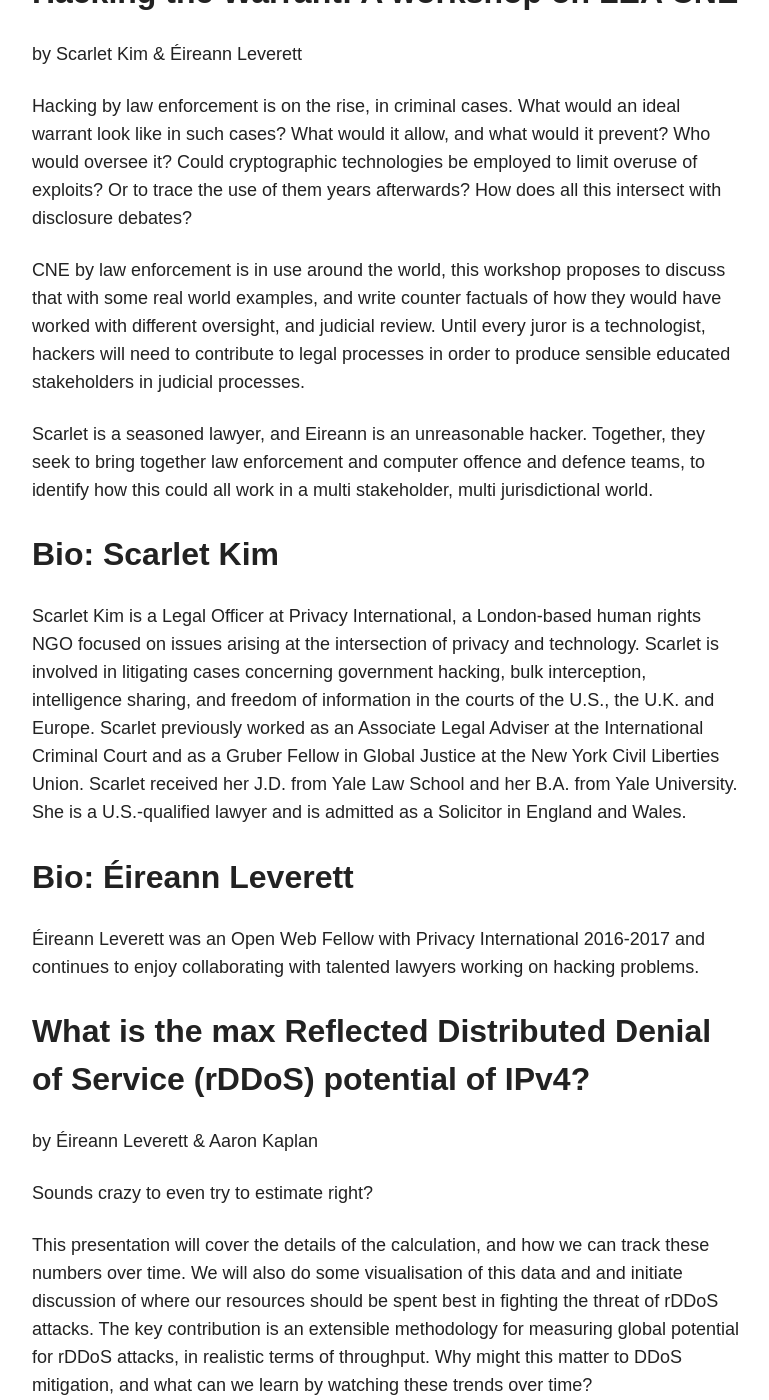
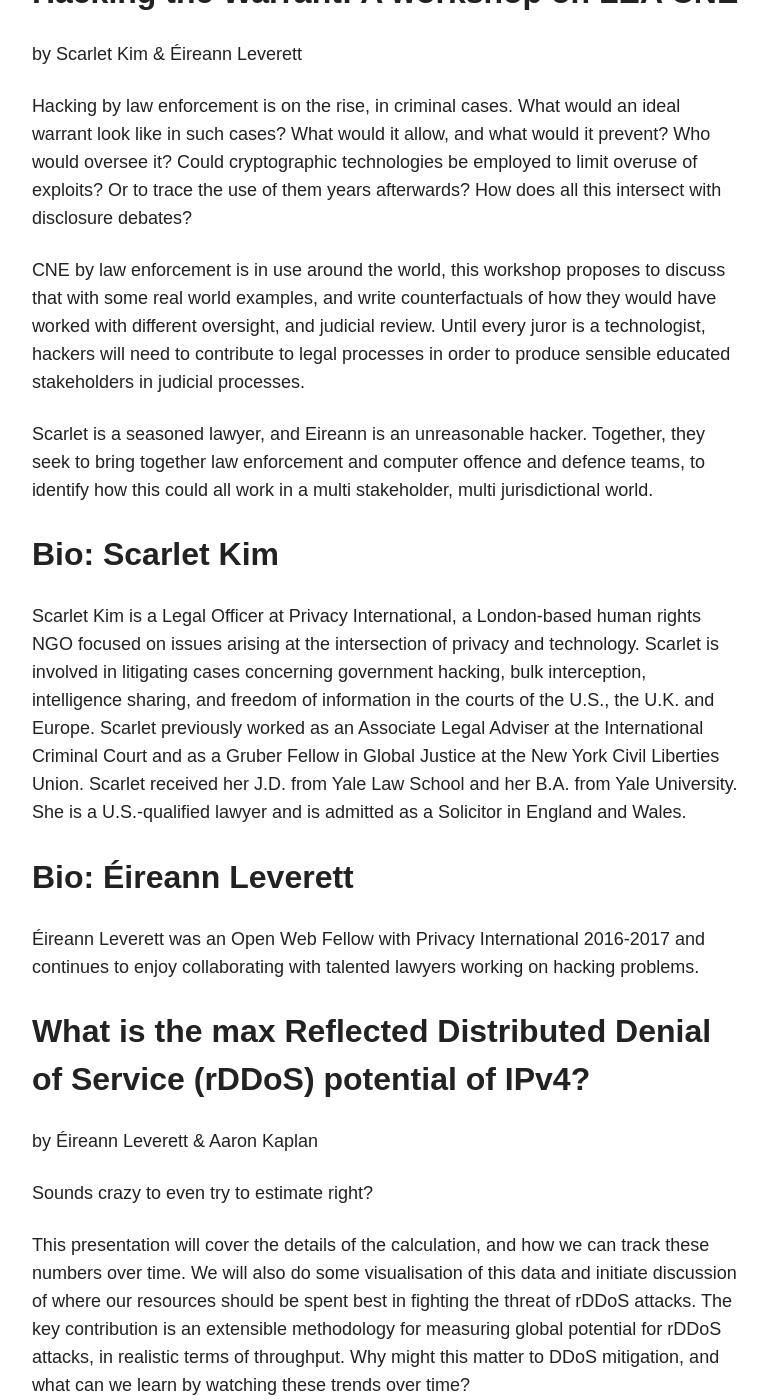
Before and after one commit to adulau/hack-lu-2017, a Jekyll site: the page built from talks/index.md, in a window 1280 px wide and 1400 px high, scrolled down 19984 px. Shown: the whole window, without its empty margins (254-1023 px from the left). Built offline with Jekyll 4.4.1, drawn with Linux system fonts in a browser that asks for light colours; nearby versions of some CDN libraries; some of the changed text lies outside the part shown.

Commit message:
Fix typo

```diff
--- a/talks/index.md
+++ b/talks/index.md
@@ -643,7 +643,7 @@
 all this intersect with disclosure debates?
 
 CNE by law enforcement is in use around the world, this workshop proposes to discuss that with some real world
-examples, and write counter factuals of how they would have worked with different oversight, and judicial review.
+examples, and write counterfactuals of how they would have worked with different oversight, and judicial review.
 Until every juror is a technologist, hackers will need to contribute to legal processes in order to produce sensible
 educated stakeholders in judicial processes.
 
@@ -677,7 +677,7 @@
 
 This presentation will cover the details of the calculation, and how we
 can track these numbers over time. We will also do some visualisation of
-this data and and initiate discussion of where our resources should be
+this data and initiate discussion of where our resources should be
 spent best in fighting the threat of rDDoS attacks. The key contribution
 is an extensible methodology for measuring global potential for rDDoS
 attacks, in realistic terms of throughput. Why might this matter to DDoS
```
Also changed, not shown: other parts of talks/index.md (+1 -1 lines).
